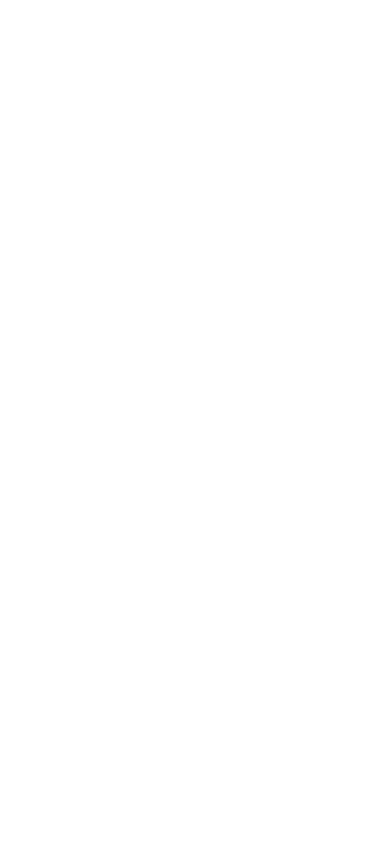
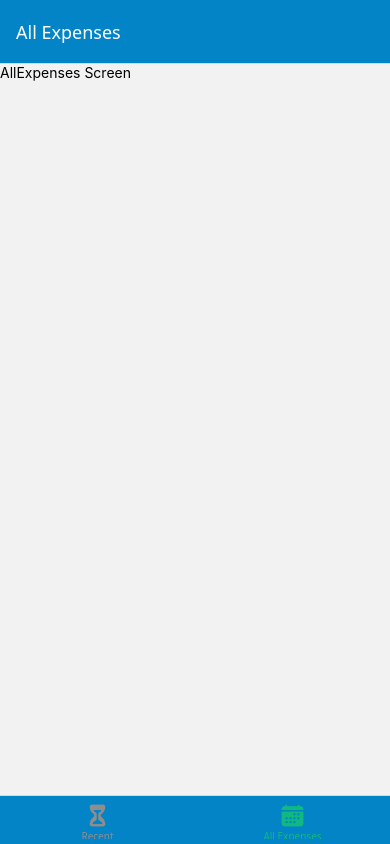
Before and after one commit to KamelAlAridi/TrackIt, a React Native app: screen /AllExpenses in a window 390 px wide. Built offline with nearby package versions, Linux system fonts and the light colour scheme.

Commit message:
added navigation logic and basic app ui setup

```diff
--- a/App.tsx
+++ b/App.tsx
@@ -1,19 +1,66 @@
+import { createBottomTabNavigator } from "@react-navigation/bottom-tabs";
+import { NavigationContainer } from "@react-navigation/native";
+import { createNativeStackNavigator } from "@react-navigation/native-stack";
 import { StatusBar } from "expo-status-bar";
-import { StyleSheet, Text, View } from "react-native";
+import ManageExpense from "./screens/ManageExpense";
+import RecentExpenses from "./screens/RecentExpenses";
+import AllExpenses from "./screens/AllExpenses";
+import { GlobalStyles } from "./constants/styles";
+import { Ionicons } from "@expo/vector-icons";
+
+const Stack = createNativeStackNavigator();
+const BottomTabs = createBottomTabNavigator();
+
+function ExpensesOverview() {
+  return (
+    <BottomTabs.Navigator
+      screenOptions={{
+        headerStyle: { backgroundColor: GlobalStyles.colors.primary500 },
+        headerTintColor: "white",
+        tabBarStyle: { backgroundColor: GlobalStyles.colors.primary500 },
+        tabBarActiveTintColor: GlobalStyles.colors.accent500,
+      }}
+    >
+      <BottomTabs.Screen
+        name="RecentExpenses"
+        component={RecentExpenses}
+        options={{
+          title: "Recent Expenses",
+          tabBarLabel: "Recent",
+          tabBarIcon: ({ color, size }) => (
+            <Ionicons name="hourglass" size={size} color={color} />
+          ),
+        }}
+      />
+      <BottomTabs.Screen
+        name="AllExpenses"
+        component={AllExpenses}
+        options={{
+          title: "All Expenses",
+          tabBarLabel: "All Expenses",
+          tabBarIcon: ({ color, size }) => (
+            <Ionicons name="calendar" size={size} color={color} />
+          ),
+        }}
+      />
+    </BottomTabs.Navigator>
+  );
+}
 
 export default function App() {
   return (
-    <View style={styles.container}>
+    <>
       <StatusBar style="auto" />
-    </View>
+      <NavigationContainer>
+        <Stack.Navigator>
+          <Stack.Screen
+            name="ExpensesOverview"
+            component={ExpensesOverview}
+            options={{ headerShown: false }}
+          />
+          <Stack.Screen name="ManageExpense" component={ManageExpense} />
+        </Stack.Navigator>
+      </NavigationContainer>
+    </>
   );
 }
-
-const styles = StyleSheet.create({
-  container: {
-    flex: 1,
-    backgroundColor: "#fff",
-    alignItems: "center",
-    justifyContent: "center",
-  },
-});
--- /dev/null
+++ b/constants/styles.ts
@@ -0,0 +1,16 @@
+export const GlobalStyles = {
+  colors: {
+    primary50: "#f0f9ff",
+    primary100: "#e0f2fe",
+    primary200: "#bae6fd",
+    primary400: "#0ea5e9",
+    primary500: "#0284c7",
+    primary700: "#0369a1",
+    primary800: "#075985",
+    accent500: "#10b981",
+    error50: "#fef2f2",
+    error500: "#ef4444",
+    gray500: "#64748b",
+    gray700: "#334155",
+  },
+};
--- /dev/null
+++ b/screens/AllExpenses.tsx
@@ -0,0 +1,9 @@
+import { View, Text } from "react-native";
+
+export default function AllExpenses() {
+  return (
+    <View>
+      <Text>AllExpenses Screen</Text>
+    </View>
+  );
+}
--- /dev/null
+++ b/screens/ManageExpense.tsx
@@ -0,0 +1,10 @@
+import { View, Text } from "react-native";
+import React from "react";
+
+export default function ManageExpense() {
+  return (
+    <View>
+      <Text>ManageExpense</Text>
+    </View>
+  );
+}
--- /dev/null
+++ b/screens/RecentExpenses.tsx
@@ -0,0 +1,10 @@
+import { View, Text } from "react-native";
+import React from "react";
+
+export default function RecentExpenses() {
+  return (
+    <View>
+      <Text>RecentExpenses</Text>
+    </View>
+  );
+}
```
Also changed, not shown: package.json (+6 -1 lines), 1 other file (tests, documents, lock files or other folders).
